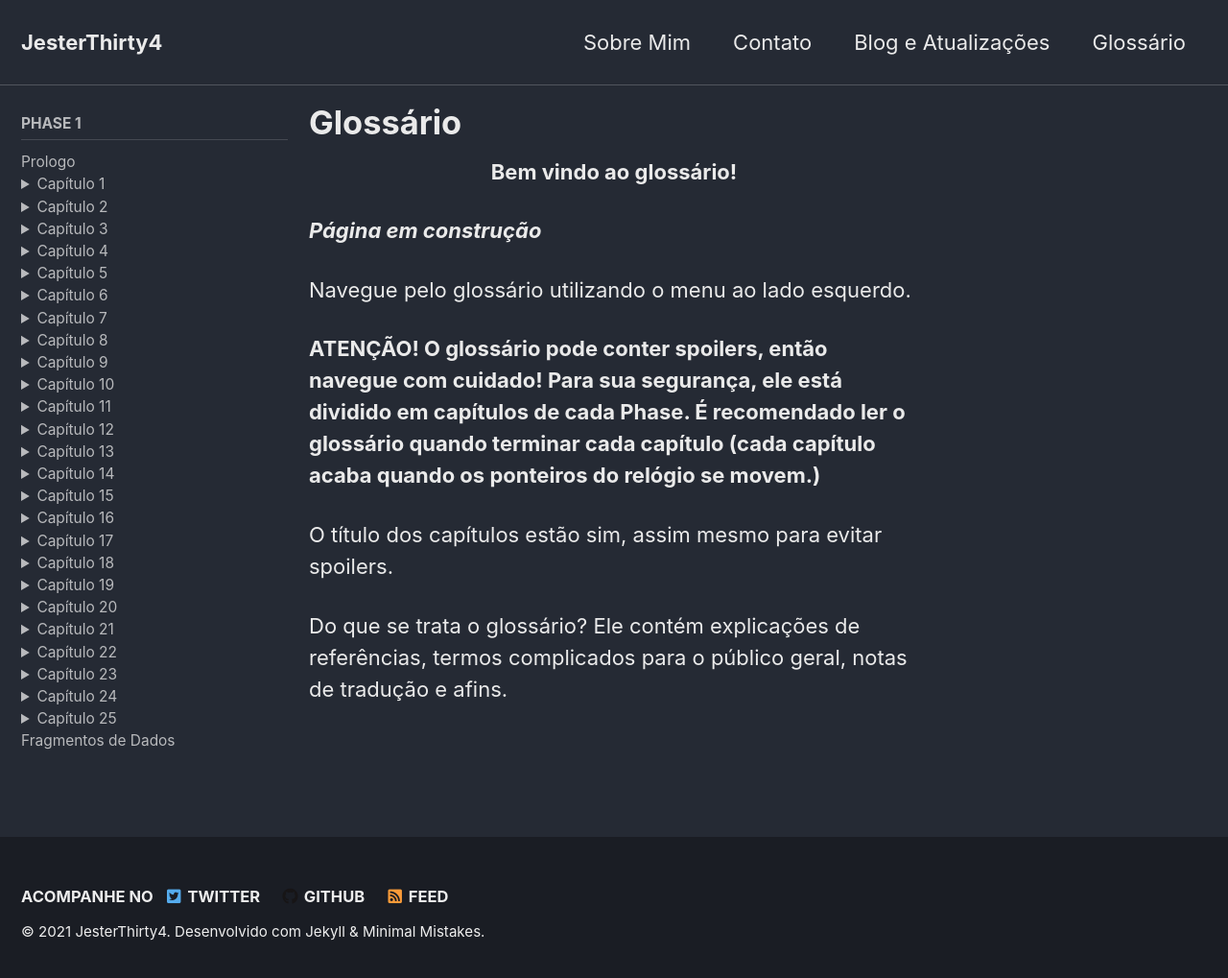
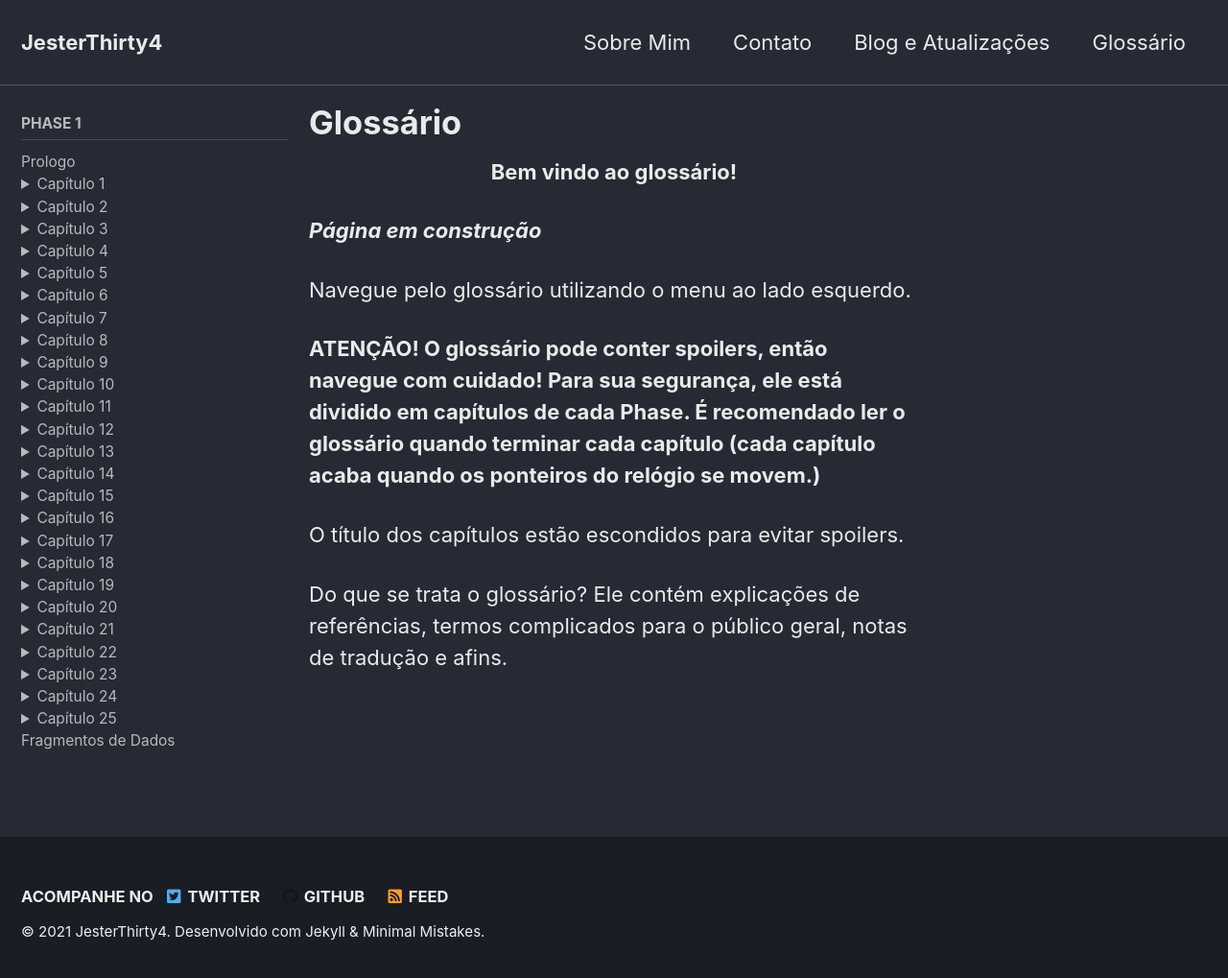
Before and after one commit to JesterThirty4/JesterThirty4.github.io, a Jekyll site: the page built from _pages/glossario.md, in a window 1280 px wide and 1026 px high. Shown: the top 1019 px of the window at 96% size. Built offline with Jekyll 4.4.1, drawn with Linux system fonts in a browser that asks for light colours; cached includes are drawn as plain includes.

Commit message:
Update glossario.md

```diff
--- a/_pages/glossario.md
+++ b/_pages/glossario.md
@@ -16,7 +16,7 @@ Navegue pelo glossário utilizando o menu ao lado esquerdo.
 
 **ATENÇÃO! O glossário pode conter spoilers, então navegue com cuidado! Para sua segurança, ele está dividido em capítulos de cada Phase. É recomendado ler o glossário quando terminar cada capítulo (cada capítulo acaba quando os ponteiros do relógio se movem.)**
 
-O título dos capítulos estão <escondidos> sim, assim mesmo </escondidos> para evitar spoilers.
+O título dos capítulos estão escondidos para evitar spoilers.
 
 
 Do que se trata o glossário? Ele contém explicações de referências, termos complicados para o público geral, notas de tradução e afins.
```
